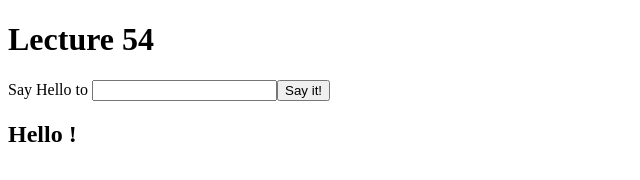
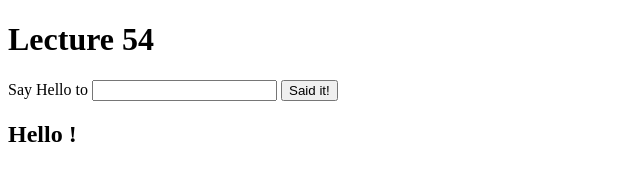
Before and after one commit to herbertnicolas/JSPractice, a plain HTML site: page index.html in a window 1280 px wide. Both pictures are taken after a click on the button "Say it!". Shown: the full height of the page, 0-640 px from the left. Drawn offline with Linux system fonts and the light colour scheme.

Commit message:
evento usando DOMContentLoaded

```diff
--- a/index.html
+++ b/index.html
@@ -1,12 +1,17 @@
 <!DOCTYPE html>
 <html>
-    <meta charset="utf-8">
     <head>
-        <h1 id="title">Lecture 54</h1>
+        <meta charset="utf-8">
+        <!--carregando o js antes do html e css-->
     </head>
     <body>
-        <p>Say Hello to <input id = "name"><button onclick=sayHello();>Say it!</button></p>
+        <h1 id="title">Lecture 54</h1>
+        <p>Say Hello to <input id = "name" type="text">
+            <button>
+                Say it!
+            </button></p>
+
         <div id="content"></div>
     </body>
     <script src="/script.js"></script>
-</html>
+    </html>
--- a/script.js
+++ b/script.js
@@ -1,4 +1,10 @@
+//adicionando um evento em que pegando o conteudo carregado
+//sem analisar o css, imagens e etc e executa as funções
+//obs: pra que funcione o script deve ser carregado no head do html
+document.addEventListener("DOMContentLoaded",
+function (event){
     function sayHello(event){
+        this.textContent = "Said it!";
         var name = document.getElementById("name").value;
         var msg = "<h2>Hello " + name + "!</h2>"
         document.getElementById("content").innerHTML = msg;
@@ -6,6 +12,8 @@ function sayHello(event){
         if(name === "Herbert"){
             var title = document.querySelector("#title").textContent;
             title += " & lovin it!";
-        document.querySelector("#title").textContent = title;
+            document.querySelector("h1").textContent = title;
         }
     }
+    document.querySelector("button").addEventListener("click", sayHello);
+})
```
Lines whose indentation alone changed are shown as unchanged.
